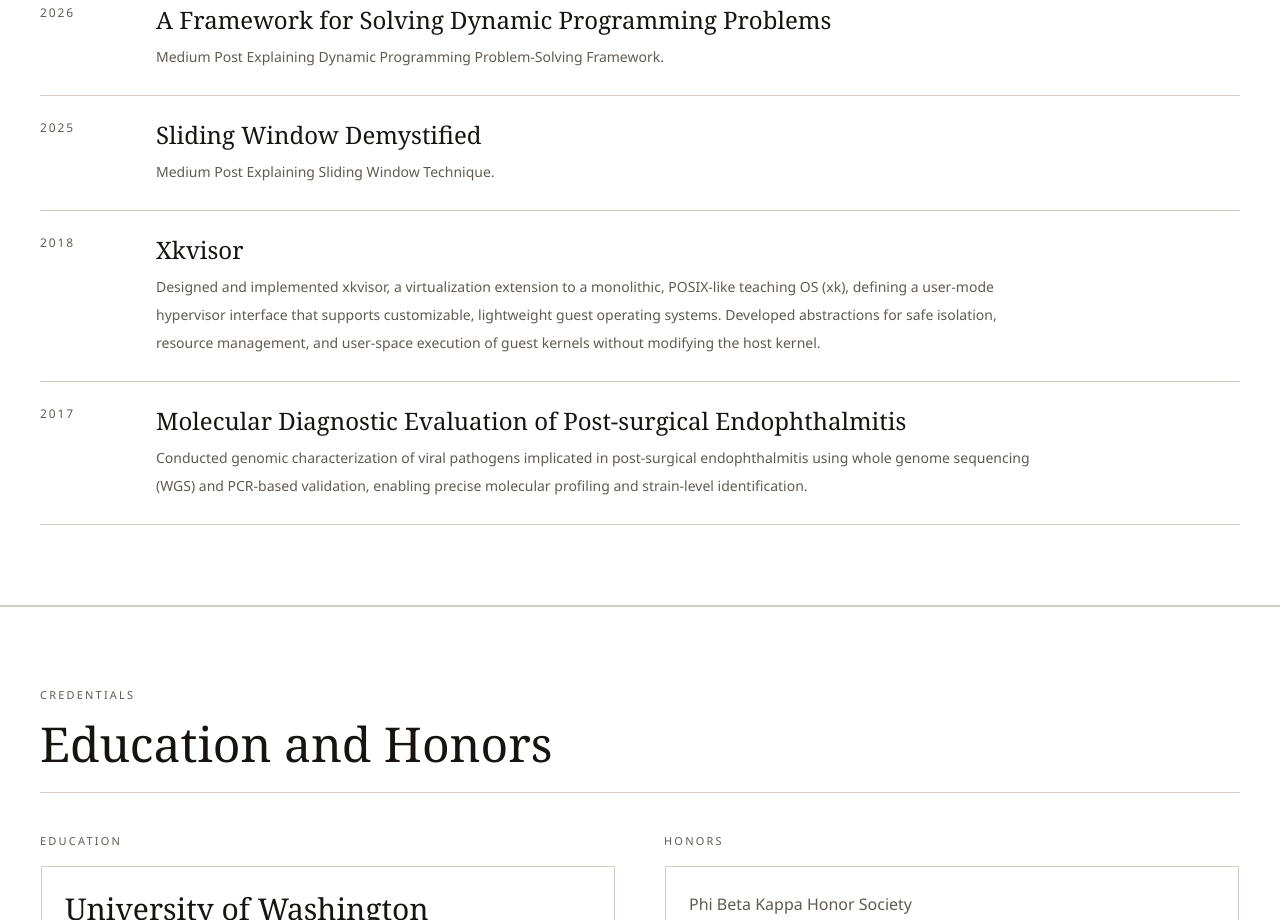
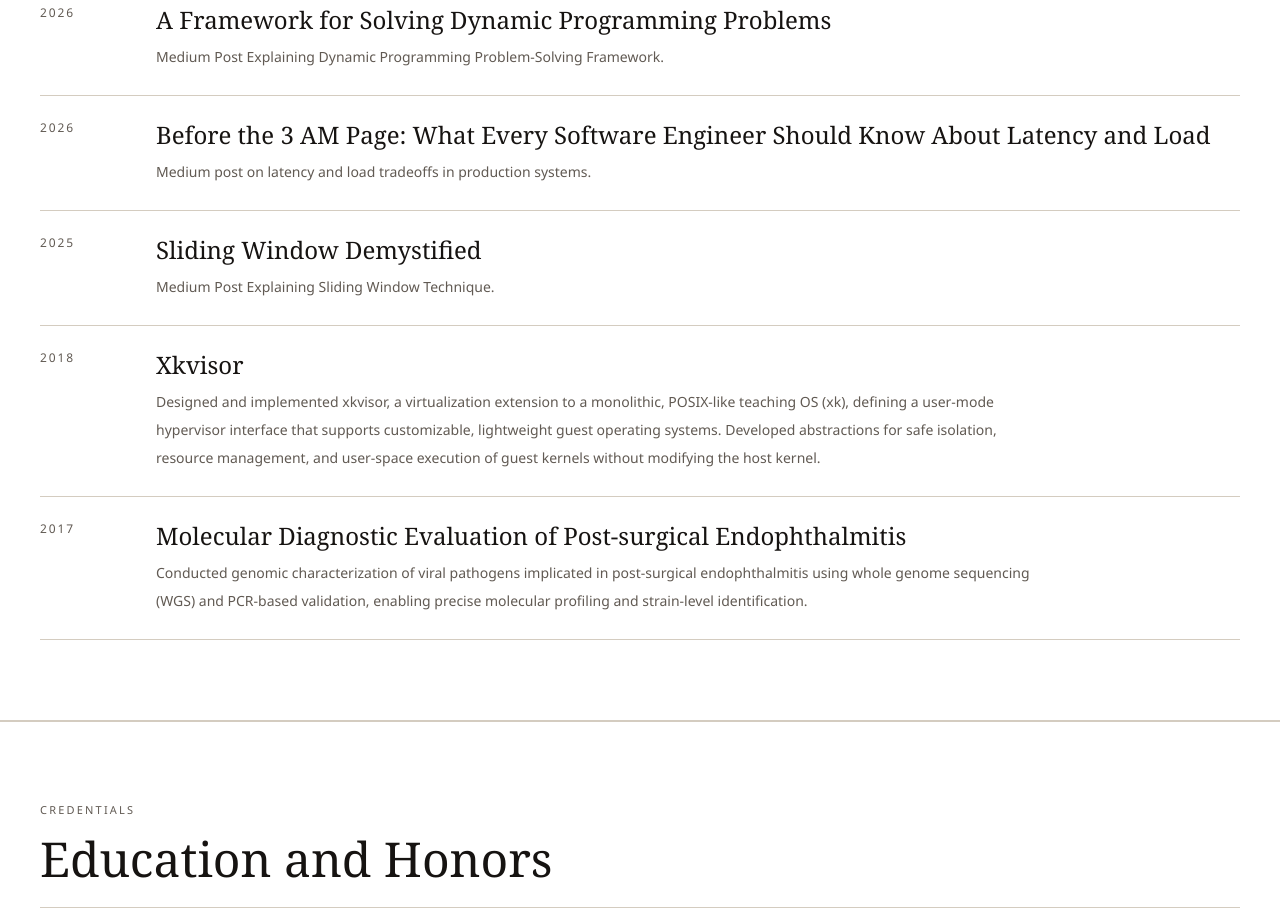
Before and after one commit to byue/byue.github.io, a React (Vite) app: page / in a window 1280 px wide. Shown: the part 5420-6340 px from the top of the page. Built offline with nearby package versions, Linux system fonts and the light colour scheme.

Commit message:
Load Testing Article

```diff
--- a/src/data/profile.ts
+++ b/src/data/profile.ts
@@ -402,6 +402,12 @@ export const profile = {
         description: "Medium Post Explaining Dynamic Programming Problem-Solving Framework.",
       },
       {
+        year: "2026",
+        label: "Before the 3 AM Page: What Every Software Engineer Should Know About Latency and Load",
+        href: "https://medium.com/@yue_bryan123/before-the-3-am-page-what-every-software-engineer-should-know-about-latency-and-load-09462e7db1c2",
+        description: "Medium post on latency and load tradeoffs in production systems.",
+      },
+      {
         year: "2017",
         label: "Molecular Diagnostic Evaluation of Post-surgical Endophthalmitis",
         href: "https://iovs.arvojournals.org/article.aspx?articleid=2641371",
```
